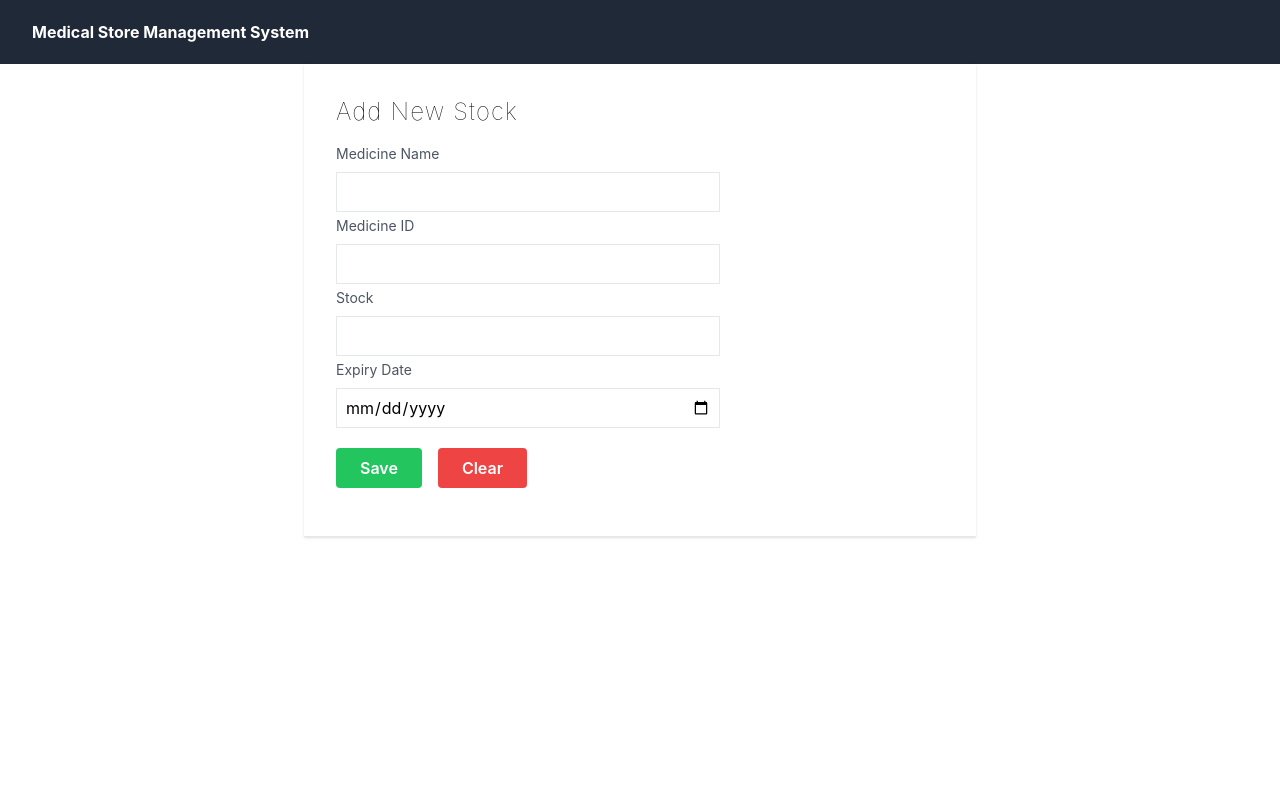
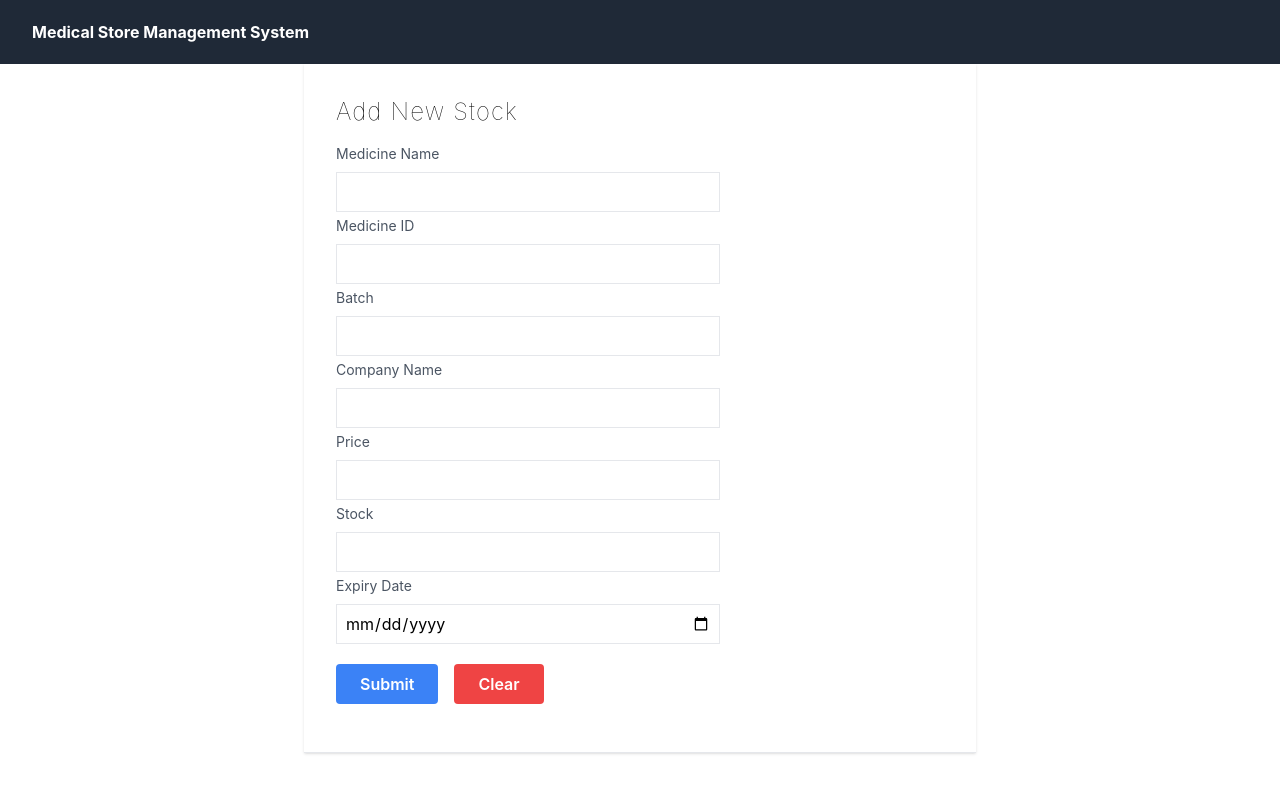
Before and after one commit to SamarthAnand/Medi-Stock, a React (Create React App) app: page /addstock in a window 1280 px wide. Shown: the top 792 px of the page. Built offline with nearby package versions, Linux system fonts and the light colour scheme.

Commit message:
Added Stock

```diff
--- a/src/components/stock/AddStock.js
+++ b/src/components/stock/AddStock.js
@@ -4,9 +4,12 @@ import { useNavigate } from 'react-router-dom';
 const AddStock = () => {
 
     const [stock,setStock] = useState({
-        medicineName:"",
-        medicineID:"",
+        productName:"",
+        productID:"",
         Stock:"",
+        Batch:"",
+        companyName:"",
+        price:"",
         ExpiryDate:"",
     });
 
@@ -15,9 +18,12 @@ const AddStock = () => {
     const reset = (e) => {
         e.preventDefault();
         setStock({
-            medicineName:"",
-            medicineID:"",
+            productName:"",
+            productID:"",
             Stock:"",
+            Batch:"",
+            companyName:"",
+            price:"",
             ExpiryDate:"",
         });
     }
@@ -28,43 +34,65 @@ const AddStock = () => {
             <div className="font-thin text-2xl tracking-wider">
                 <h1>Add New Stock</h1>
             </div>
-
+            <div>
+                <form name='myForm' method='post' onsubmit="return validateForm()">
                     <div className="items-center justify-center h-14 w-full my-4">
                         <label className="block text-gray-600 text-sm font-normal">
                             Medicine Name
                         </label>
-                <input type="text" className="h-10 w-96 border mt-2 px-2 py-2"></input>
+                        <input type="text" name='medname' className="h-10 w-96 border mt-2 px-2 py-2" required></input>
                     </div>
 
                     <div className="items-center justify-center h-14 w-full my-4">
                         <label className="block text-gray-600 text-sm font-normal">
                             Medicine ID
                         </label>
-                <input type="number" className="h-10 w-96 border mt-2 px-2 py-2"></input>
+                        <input type="number" className="h-10 w-96 border mt-2 px-2 py-2" required></input>
+                    </div>
+
+                    <div className="items-center justify-center h-14 w-full my-4">
+                        <label className="block text-gray-600 text-sm font-normal">
+                            Batch
+                        </label>
+                        <input type="text" className="h-10 w-96 border mt-2 px-2 py-2" required></input>
+                    </div>
+
+                    <div className="items-center justify-center h-14 w-full my-4">
+                        <label className="block text-gray-600 text-sm font-normal">
+                            Company Name
+                        </label>
+                        <input type="text" className="h-10 w-96 border mt-2 px-2 py-2" required></input>
+                    </div>
+
+                    <div className="items-center justify-center h-14 w-full my-4">
+                        <label className="block text-gray-600 text-sm font-normal">
+                            Price
+                        </label>
+                        <input type="text" className="h-10 w-96 border mt-2 px-2 py-2" required></input>
                     </div>
 
                     <div className="items-center justify-center h-14 w-full my-4">
                         <label className="block text-gray-600 text-sm font-normal">
                             Stock
                         </label>
-                <input type="number" className="h-10 w-96 border mt-2 px-2 py-2"></input>
+                        <input type="number" className="h-10 w-96 border mt-2 px-2 py-2" required></input>
                     </div>
 
                     <div className="items-center justify-center h-14 w-full my-4">
                         <label className="block text-gray-600 text-sm font-normal">
                             Expiry Date
                         </label>
-                <input type="date" className="h-10 w-96 border mt-2 px-2 py-2"></input>
+                        <input type="date" className="h-10 w-96 border mt-2 px-2 py-2" required></input>
                     </div>
 
                     <div className="items-center justify-center h-14 w-full my-4 space-x-4 pt-4">
-                <button className="rounded text-white font-semibold bg-green-500 py-2 px-6 hover:bg-green-700"
-                onClick={() => navigate("/stockList")}>Save</button>
+                    <input type="submit" value="Submit" className="rounded text-white font-semibold bg-blue-500 py-2 px-6 hover:bg-green-700"></input>
                         <button className="rounded text-white font-semibold bg-red-500 py-2 px-6 hover:bg-red-700"
                         onClick={reset}
                         >Clear</button>
                     </div>
-
+                </form>
+            </div>
         </div>
     </div>
   );
--- a/src/components/stock/Stock.js
+++ b/src/components/stock/Stock.js
@@ -1,6 +1,9 @@
 import React from 'react'
 
 const Stock = () => {
+
+
+
   return (
 
     <tr>
--- /dev/null
+++ b/src/components/stock/StockCred.js
@@ -0,0 +1,39 @@
+import React, { useState} from 'react'
+
+const StockCread = () => {
+	// Data
+	const stockData = [
+		{ id: 1, name: 'Tania', username: 'floppydiskette' }
+	]
+
+	const initialFormState = { id: null, name: '', username: '' }
+
+	// Setting state
+	const [ stock, setStock ] = useState(usersData)
+	const [ currentStock, setCurrentStock ] = useState(initialFormState)
+	const [ editing, setEditing ] = useState(false)
+
+const addStock = user => {
+    stock.id = stocks.length + 1
+    setStock([ ...stocks, stock ])
+}
+
+const deleteStock = id => {
+    setEditing(false)
+
+    setStock(stocks.filter(stock => stock.id !== id))
+}
+
+const updateStock = (id, updatedStock) => {
+    setEditing(false)
+
+    setStocks(stocks.map(stock => (stock.id === id ? updatedStock : stock)))
+}
+
+const editRow = stock => {
+    setEditing(true)
+
+    setCurrentStock({ id: stock.id, name: stock.name, stockname: stock.stockname })
+}
+
+export default StockCread
--- /dev/null
+++ b/src/services/StockService.js
@@ -0,0 +1,28 @@
+import axios from "axios";
+
+const STOCK_API_BASE_URL = 'http://localhost:3000/';
+//"http://localhost:8080/api/v1/employees";
+
+class StockService {
+  saveStock(stockName) {
+    return axios.post(STOCK_API_BASE_URL, stockName);
+  }
+
+  getStock() {
+    return axios.get(STOCK_API_BASE_URL);
+  }
+
+  deleteStock(id) {
+    return axios.delete(STOCK_API_BASE_URL + "/" + id);
+  }
+
+  getStockById(id) {
+    return axios.get(STOCK_API_BASE_URL + "/" + id);
+  }
+
+  updateStock(employee, id) {
+    return axios.put(STOCK_API_BASE_URL + "/" + id, employee);
+  }
+}
+
+export default new StockService();
```
Lines whose indentation alone changed are shown as unchanged.
